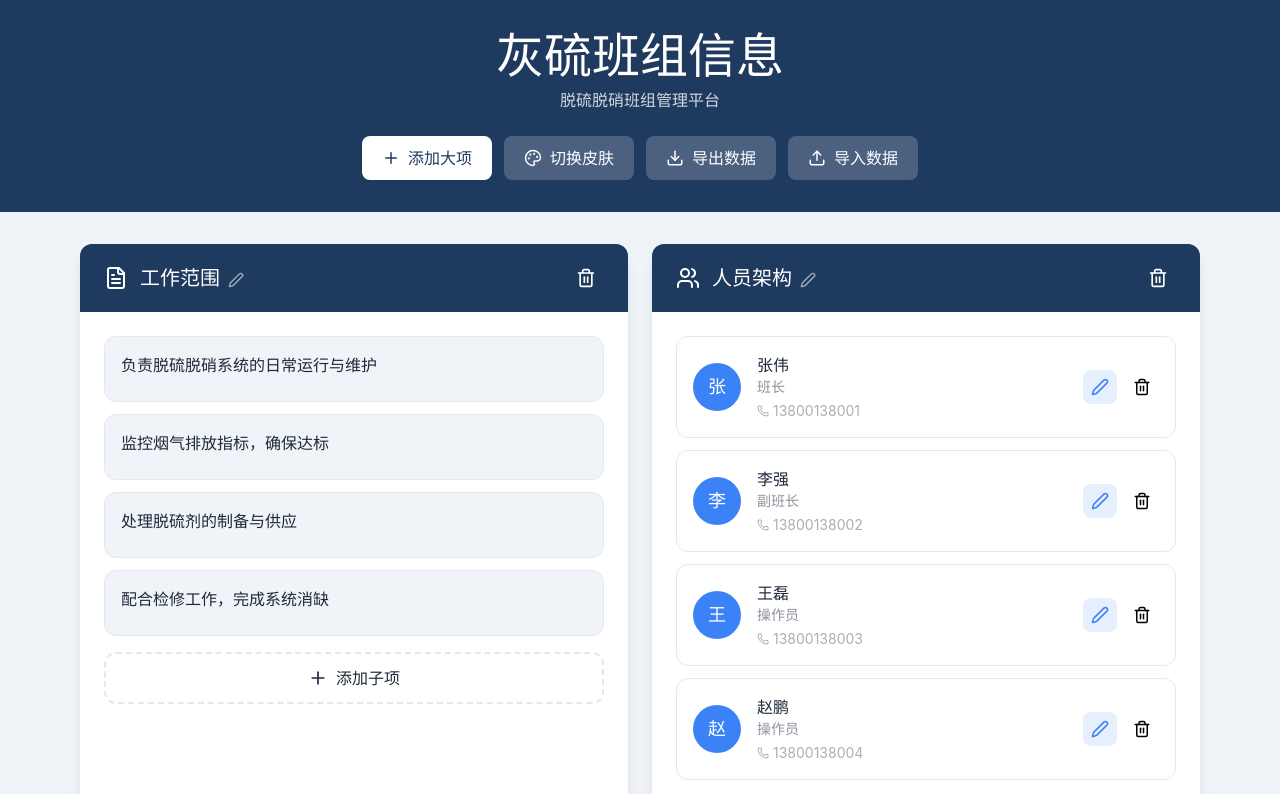
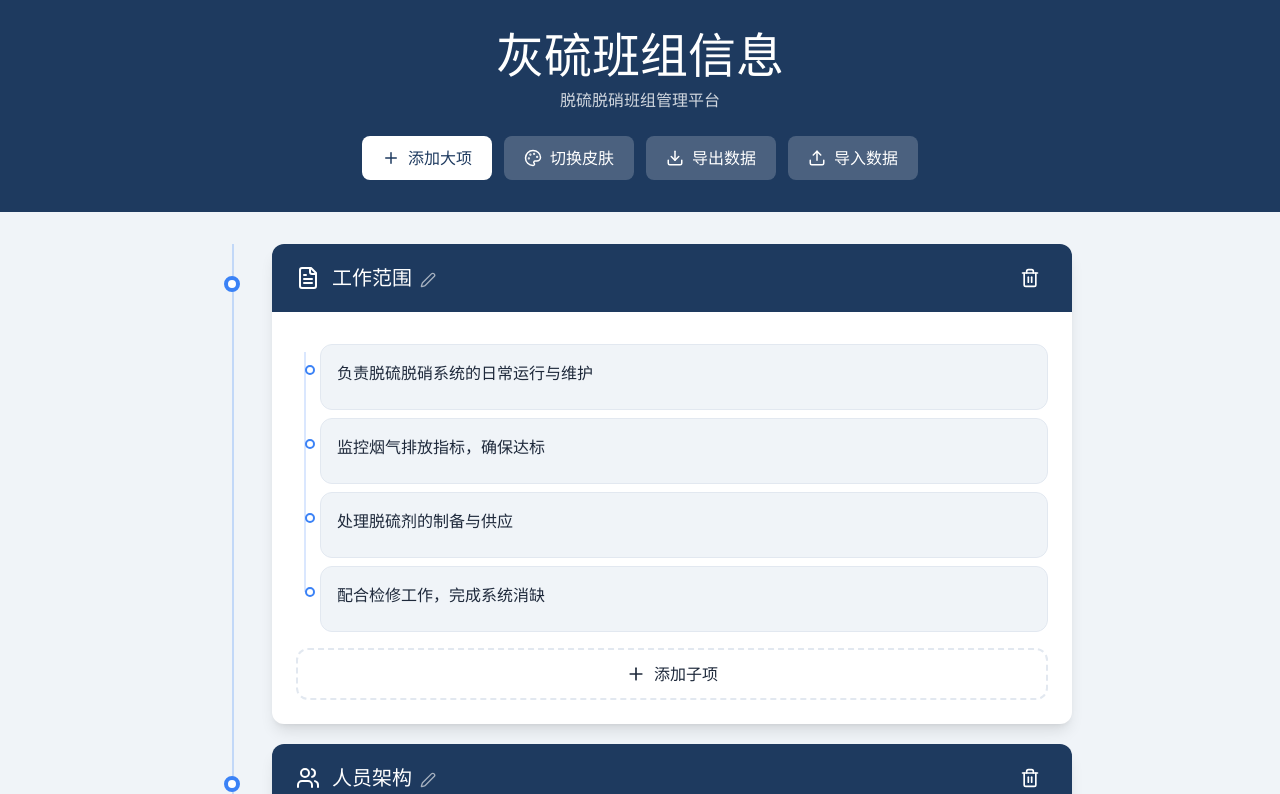
Before and after one commit to sljqcm/huiliu_team_info, a React (Vite) app: page / in a window 1280 px wide. Shown: the top 794 px of the page. Built offline with nearby package versions, Linux system fonts and the light colour scheme.

Commit message:
feat: 大项改为树状排列
- 大项从网格布局改为纵向树状列表
- 左侧添加树干连接线和节点圆点
- 子项也带树枝连接线，形成完整树形结构
- 同步更新 standalone.html 和 simple.html

```diff
--- a/src/components/ContentModule.tsx
+++ b/src/components/ContentModule.tsx
@@ -214,16 +214,29 @@ export function ContentModule({
           </>
         ) : (
           <>
-            <div className="space-y-3">
+            <div className="space-y-2 relative">
+              {/* 子项左侧树状连接线 */}
+              <div
+                className="absolute left-2 top-2 bottom-10 w-0.5"
+                style={{ backgroundColor: `${theme.secondaryColor}30` }}
+              />
               {module.items.map((item) => (
                 <div
                   key={item.id}
-                  className="flex items-start justify-between p-4 rounded-xl border transition-all duration-200 group"
+                  className="flex items-start justify-between p-4 rounded-xl border transition-all duration-200 group relative ml-6"
                   style={{
                     backgroundColor: theme.backgroundColor,
                     borderColor: theme.borderColor,
                   }}
                 >
+                  {/* 子项节点圆点 */}
+                  <div
+                    className="absolute -left-4 top-5 w-2.5 h-2.5 rounded-full border-2"
+                    style={{
+                      backgroundColor: theme.cardBackgroundColor,
+                      borderColor: theme.secondaryColor,
+                    }}
+                  />
                   <div className="flex-1">
                     <p style={{ color: theme.textColor }}>{item.content}</p>
                     {item.date && (
--- a/src/pages/Home.tsx
+++ b/src/pages/Home.tsx
@@ -49,11 +49,25 @@ export default function Home() {
         onImport={importData}
       />
 
-      <main className="max-w-6xl mx-auto px-4 py-8">
-        <div className="grid grid-cols-1 md:grid-cols-2 gap-6">
-          {modules.map((module) => (
+      <main className="max-w-4xl mx-auto px-4 py-8">
+        <div className="relative">
+          {/* 树状主干左侧连接线 */}
+          <div
+            className="absolute left-6 top-0 bottom-0 w-0.5 hidden md:block"
+            style={{ backgroundColor: `${currentTheme.secondaryColor}40` }}
+          />
+          <div className="space-y-5">
+            {modules.map((module, index) => (
+              <div key={module.id} className="relative md:pl-16">
+                {/* 树干节点圆点 */}
+                <div
+                  className="hidden md:flex absolute left-6 top-8 -translate-x-1/2 w-4 h-4 rounded-full border-4 z-10 items-center justify-center"
+                  style={{
+                    backgroundColor: currentTheme.cardBackgroundColor,
+                    borderColor: currentTheme.secondaryColor,
+                  }}
+                />
                 <ContentModule
-              key={module.id}
                   module={module}
                   theme={currentTheme}
                   onAddSubItem={addSubItem}
@@ -65,7 +79,9 @@ export default function Home() {
                   onDeleteModule={deleteModule}
                   onUpdateModule={updateModule}
                 />
+              </div>
             ))}
+          </div>
         </div>
 
         {modules.length === 0 && (
```
Also changed, not shown: simple.html (+9 -4 lines), standalone.html (+13 -13 lines). Lines whose indentation alone changed are shown as unchanged.
